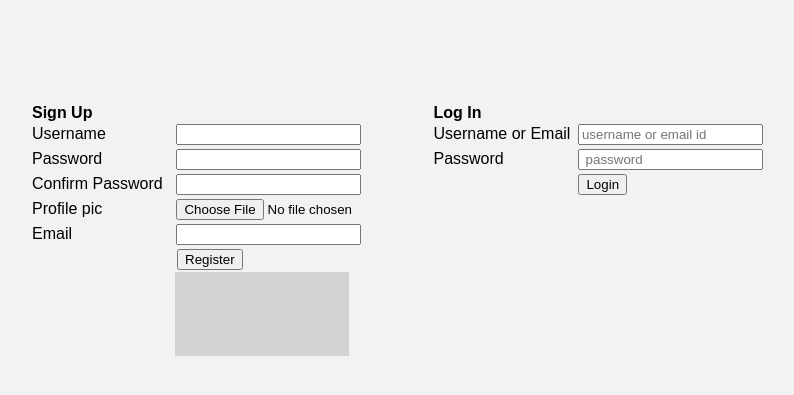
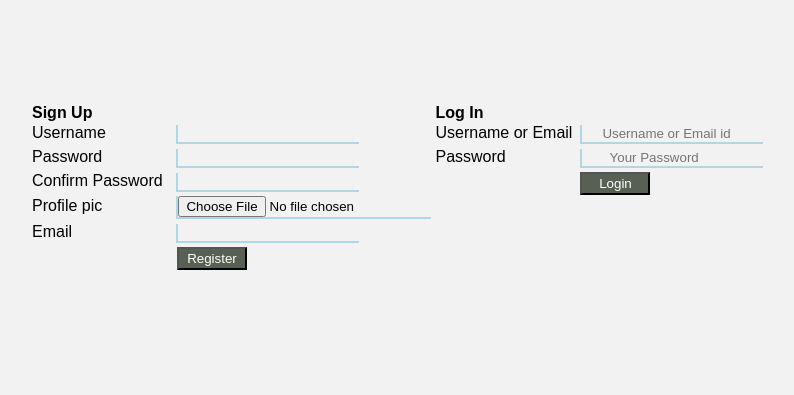
Before and after one commit to SanjuBilly/Web-Dev-Tasks, a PHP site: page /form.html in a window 1280 px wide. Shown: the top 395 px of the page, without its empty margins (232-1026 px from the left). Run offline with PHP 8.4, Linux system fonts and the light colour scheme.

Commit message:
Minor changes

```diff
--- a/Task_3/form.css
+++ b/Task_3/form.css
@@ -19,6 +19,10 @@ label {
 
 button {
 	margin-left: 145px;
+	width: 70px;
+	height : 23px;
+	background-color: rgb(88, 96, 83);
+	color: white;
 }
 
 div {
@@ -27,12 +31,50 @@ div {
 
 #error {
 	display: block ;
-	background-color: lightgrey;
 	margin-left: 145px;
 	width : 170px;
 	height: 80px;
 }
 
+input {
+	border: none;
+	border-left: 2px solid lightblue ;
+	border-bottom: 2px solid lightblue ;
+	background-color: #f2f2f2;
+
+}
+
 input:focus {
-	border : 2px solid green ;
+	border: none;
+	border-left: 2px solid lightgreen ;
+	border-bottom: 2px solid lightgreen ;
+	outline: none;
 }
+
+#hpimg {
+	width: 100px ;
+	height: 130px;
+	background-color:rgb(185, 200, 187);
+}
+
+#hp {
+	width : 160px;
+	height: 40px;
+	margin-top: 10px;
+	background-color: #d2d2d2 ;
+}
+
+#out {
+	float: right ;
+}
+
+#details {
+	margin-left: 200px;
+	margin-top: 50px;
+}
+
+#top {
+	width : 1200px;
+	height: 30px;
+	background-color: rgb(88, 96, 139);
+}
--- a/Task_3/form.html
+++ b/Task_3/form.html
@@ -41,11 +41,11 @@
 		<form id="signin" action="login.php" method="post" enctype="multipart/form-data">
 			<div>
 				<label>Username or Email </label>
-				<input type="text" name="cred_uname" placeholder= "username or email id" required/>
+				<input type="text" name="cred_uname" placeholder= "     Username or Email id" required/>
 			</div>
 			<div>
 				<label>Password </label>
-				<input type="password" name="pass" placeholder=" password" required/>
+				<input type="password" name="pass" placeholder="       Your Password" required/>
 			</div>
 			<div>
 				<button type="submit">Login</button>
@@ -66,6 +66,7 @@
 			if(! event.target.validity.valid){
 				err.textContent = "Username should contain only a-z A-Z 0-9 and between 6-20 characters";
 				err.style.display = "block" ;
+				un.style.border.color = "red";
 			}
 		});
 
@@ -74,6 +75,7 @@
 			if(! event.target.validity.valid){
 				err.textContent = "Password should contain atleast one lowercase , one uppercase and one number and between 6-20 characters";
 				err.style.display = "block" ;
+				pwd.style.border.color = "red";
 			}
 		});
 
@@ -82,6 +84,7 @@
 			if(! event.target.validity.valid){
 				err.textContent = "Password should contain atleast one lowercase , one uppercase and one number and between 6-20 characters";
 				err.style.display = "block" ;
+				cpwd.style.border.color = "red";
 			}
 		});
 
@@ -90,6 +93,7 @@
 			if(! event.target.validity.valid){
 				err.textContent = "Mail should be of the format example@xyz.com";
 				err.style.display = "block" ;
+				mail.style.border.color = "red";
 			}
 		});
 
```
